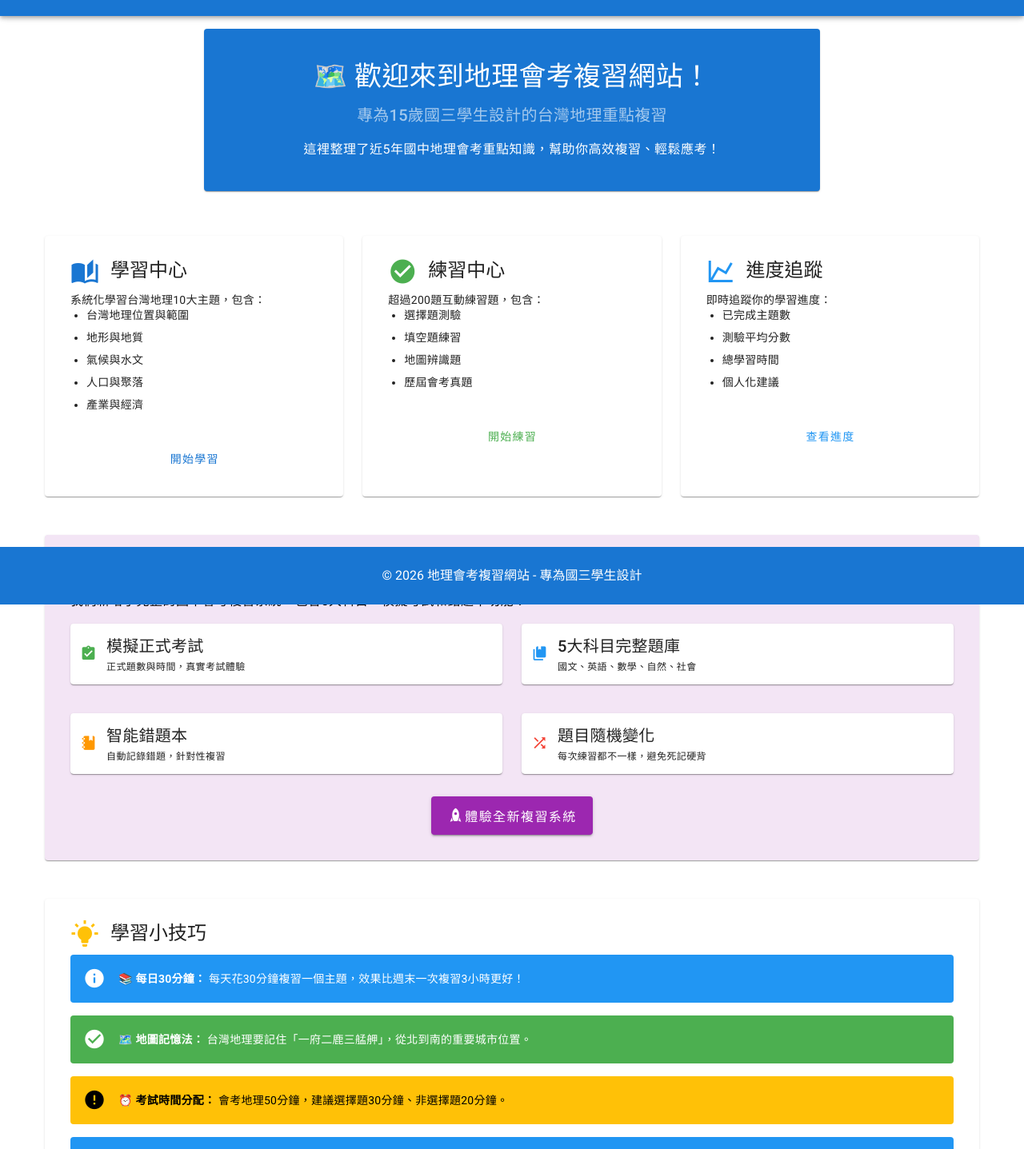
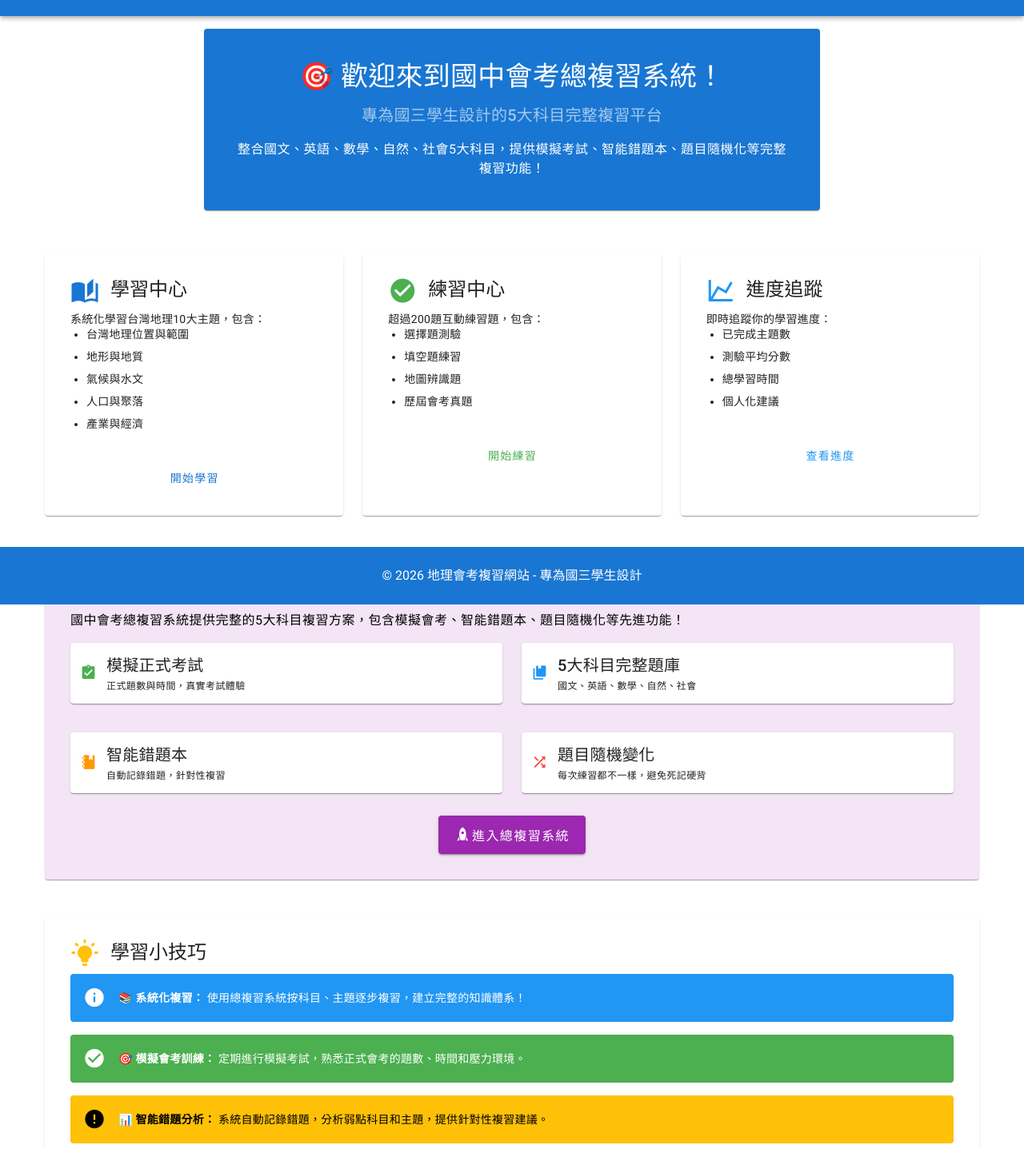
Before and after one commit to cct08311github/geography-review-website, a Vue app: page / in a window 1280 px wide. Shown: the part 44-1481 px from the top of the page at 80% size. Built offline with nearby package versions, Linux system fonts and the light colour scheme.

Commit message:
refactor: 系統名稱改為「國中會考總複習系統」，相關內容配合調整

```diff
--- a/package.json
+++ b/package.json
@@ -1,7 +1,7 @@
 {
-  "name": "geography-review-website",
-  "version": "1.0.0",
-  "description": "國中地理會考複習網站 - 24小時緊急交付",
+  "name": "junior-high-exam-review-system",
+  "version": "2.0.0",
+  "description": "國中會考總複習系統 - 5大科目完整複習平台",
   "private": true,
   "scripts": {
     "dev": "vite",
--- a/src/views/HomeView.vue
+++ b/src/views/HomeView.vue
@@ -4,14 +4,14 @@
       <v-col cols="12" md="10" lg="8">
         <v-card class="pa-6" color="primary" dark>
           <v-card-title class="text-h4 text-center">
-            🗺️ 歡迎來到地理會考複習網站！
+            🎯 歡迎來到國中會考總複習系統！
           </v-card-title>
           <v-card-subtitle class="text-h6 text-center">
-            專為15歲國三學生設計的台灣地理重點複習
+            專為國三學生設計的5大科目完整複習平台
           </v-card-subtitle>
           <v-card-text class="text-center">
             <p class="text-body-1">
-              這裡整理了近5年國中地理會考重點知識，幫助你高效複習、輕鬆應考！
+              整合國文、英語、數學、自然、社會5大科目，提供模擬考試、智能錯題本、題目隨機化等完整複習功能！
             </p>
           </v-card-text>
         </v-card>
@@ -100,7 +100,7 @@
           </v-card-title>
           <v-card-text>
             <p class="text-body-1 mb-4">
-              我們新增了完整的國中會考複習系統，包含5大科目、模擬考試和錯題本功能！
+              國中會考總複習系統提供完整的5大科目複習方案，包含模擬會考、智能錯題本、題目隨機化等先進功能！
             </p>
 
             <v-row>
@@ -156,7 +156,7 @@
             <div class="text-center mt-4">
               <v-btn color="purple" size="large" @click="$router.push({ name: 'new-practice' })">
                 <v-icon left>mdi-rocket</v-icon>
-                體驗全新複習系統
+                進入總複習系統
               </v-btn>
             </div>
           </v-card-text>
@@ -173,16 +173,16 @@
           </v-card-title>
           <v-card-text>
             <v-alert type="info" class="mb-4">
-              <strong>📚 每日30分鐘：</strong> 每天花30分鐘複習一個主題，效果比週末一次複習3小時更好！
+              <strong>📚 系統化複習：</strong> 使用總複習系統按科目、主題逐步複習，建立完整的知識體系！
             </v-alert>
             <v-alert type="success" class="mb-4">
-              <strong>🗺️ 地圖記憶法：</strong> 台灣地理要記住「一府二鹿三艋舺」，從北到南的重要城市位置。
+              <strong>🎯 模擬會考訓練：</strong> 定期進行模擬考試，熟悉正式會考的題數、時間和壓力環境。
             </v-alert>
             <v-alert type="warning" class="mb-4">
-              <strong>⏰ 考試時間分配：</strong> 會考地理50分鐘，建議選擇題30分鐘、非選擇題20分鐘。
+              <strong>📊 智能錯題分析：</strong> 系統自動記錄錯題，分析弱點科目和主題，提供針對性複習建議。
             </v-alert>
             <v-alert type="info">
-              <strong>📝 錯題本：</strong> 把做錯的題目記錄下來，考前重點複習這些題目。
+              <strong>🔄 題目隨機化：</strong> 每次練習題目和選項順序都不同，避免死記硬背，真正掌握知識點。
             </v-alert>
           </v-card-text>
         </v-card>
--- a/src/views/NewPracticeView.vue
+++ b/src/views/NewPracticeView.vue
@@ -6,10 +6,10 @@
         <v-card color="primary" dark class="pa-4 rounded-lg">
           <v-card-title class="text-h4 font-weight-bold">
             <v-icon large left>mdi-school</v-icon>
-            國中會考複習系統
+            國中會考總複習系統
           </v-card-title>
           <v-card-subtitle class="text-h6 mt-2">
-            5大科目完整題庫 + 模擬考試 + 錯題本功能
+            5大科目總複習 + 模擬會考 + 智能錯題本
           </v-card-subtitle>
         </v-card>
       </v-col>
```
Also changed, not shown: 3 other files (tests, documents, lock files or other folders).
